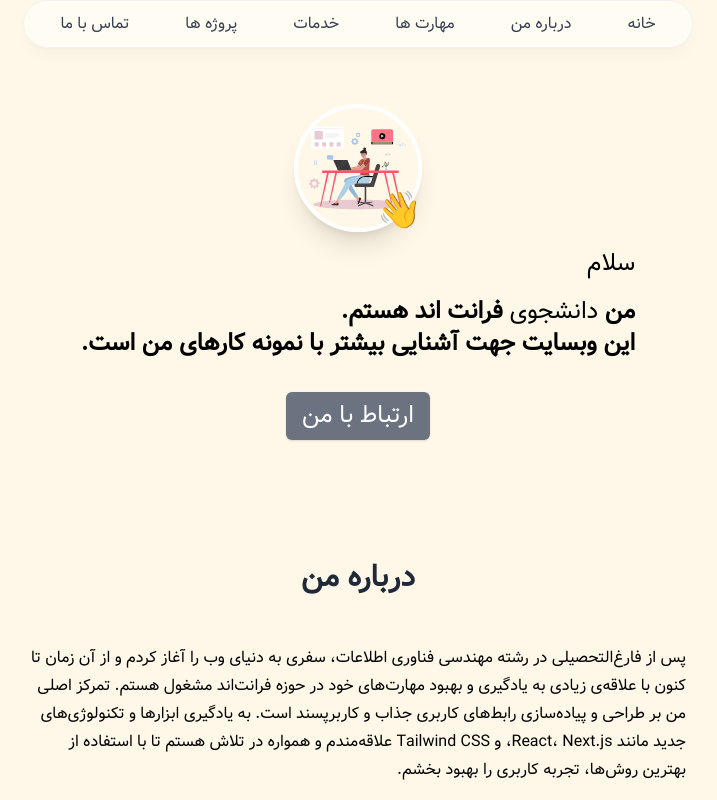
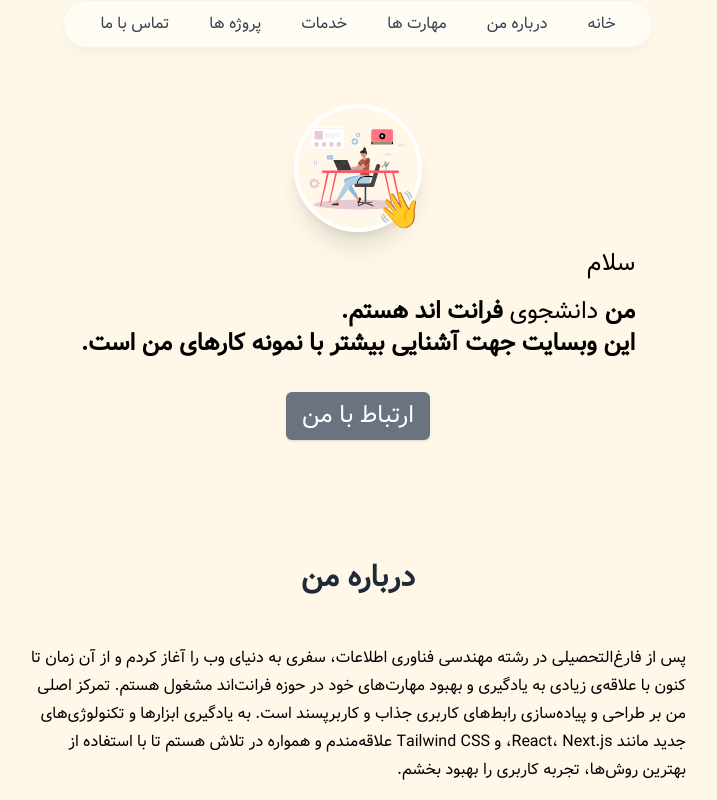
Before and after one commit to n-alavi/portfolio-website, a Next.js app: page / in a window 1280 px wide. Shown: the top 800 px of the page, without its empty margins (282-999 px from the left). Built offline with nearby package versions, Linux system fonts and the light colour scheme.

Commit message:
fix: enhance navbar styling for small screens (sm)

```diff
--- a/app/components/navbar.tsx
+++ b/app/components/navbar.tsx
@@ -13,7 +13,7 @@ export default function Navbar() {
   return (
     <div className="sticky top-0 z-50">
       {/* Navbar Container */}
-      <div className="flex justify-between items-center px-4 sm:px-6 h-12 sm:h-12 border border-gray-200 border-opacity-40 bg-white/[0.5] bg-opacity-80 shadow-lg shadow-black/[0.03] backdrop-blur-[0.3rem] rounded-full">
+      <div className="relative  w-full flex justify-between items-center  px-4 sm:px-6 h-12 sm:h-12  border border-gray-200 border-opacity-40 bg-white/[0.5] bg-opacity-80 shadow-lg shadow-black/[0.03] backdrop-blur-[0.3rem] rounded-full">
         {/* Hamburger Icon (Visible on Small Screens) */}
         <div className="sm:hidden">
           <button onClick={toggleMenu} className="focus:outline-none">
@@ -35,12 +35,12 @@ export default function Navbar() {
         </div>
 
         {/* Navbar Links (Visible on Large Screens) */}
-        <div className="hidden sm:flex flex-row items-center gap-8">
+        <div className="hidden sm:flex flex-row items-center gap-4 ">
           {navLinks.map((link) => (
             <a
               key={link.href} // Ensure a unique key for each link
               href={link.href}
-              className="text-gray-700 px-3 py-1 rounded-full hover:text-white hover:bg-purple-200 transition-all duration-300 ease-in-out"
+              className="text-gray-700 px-3 py-1 rounded-full hover:text-white hover:bg-purple-200 transition-all duration-400 ease-in-out"
             >
               {link.label}
             </a>
@@ -49,20 +49,24 @@ export default function Navbar() {
       </div>
 
       {/* Dropdown Menu for Small Screens (Visible when isOpen is true) */}
-      {isOpen && (
-        <div className="flex flex-col sm:hidden bg-white border border-gray-200 border-opacity-40 shadow-md p-4 gap-4">
+      <div
+        className={`absolute flex flex-col sm:hidden bg-white border border-gray-200 border-opacity-40 shadow-md p-4 gap-4 transform transition-all duration-400 ease-in-out ${
+          isOpen
+            ? "opacity-100 translate-y-0 max-h-screen w-40"
+            : "opacity-0 -translate-y-10 max-h-0 overflow-hidden"
+        }`}
+      >
         {navLinks.map((link) => (
           <a
             key={link.href}
             href={link.href}
-              className="text-gray-700 px-2 py-1 rounded-md hover:text-white hover:bg-purple-200 transition-all duration-300 ease-in-out"
+            className="text-gray-700 px-2 py-1 rounded-md hover:text-white hover:bg-purple-200 transition-all duration-400 ease-in-out"
             onClick={toggleMenu} // Close the menu when clicked
           >
             {link.label}
           </a>
         ))}
       </div>
-      )}
     </div>
   );
 }
```
Lines whose indentation alone changed are shown as unchanged.
